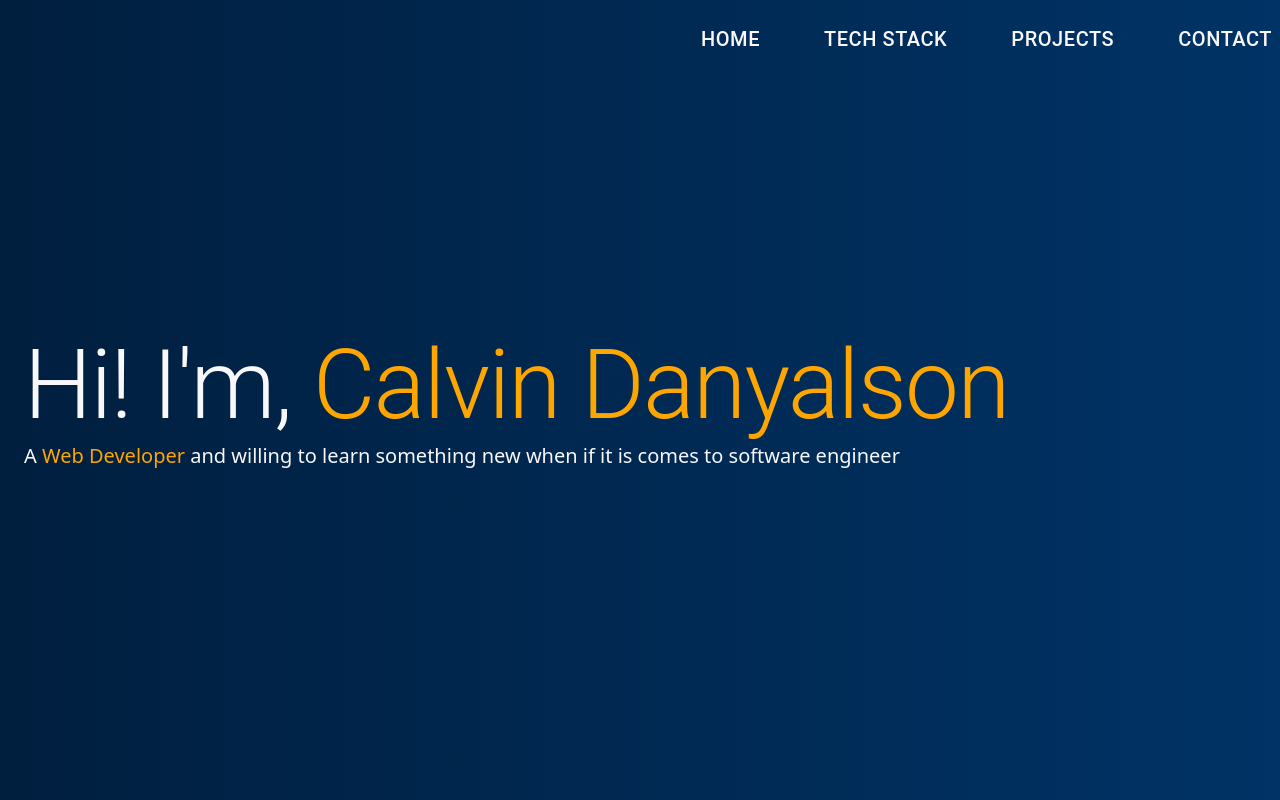
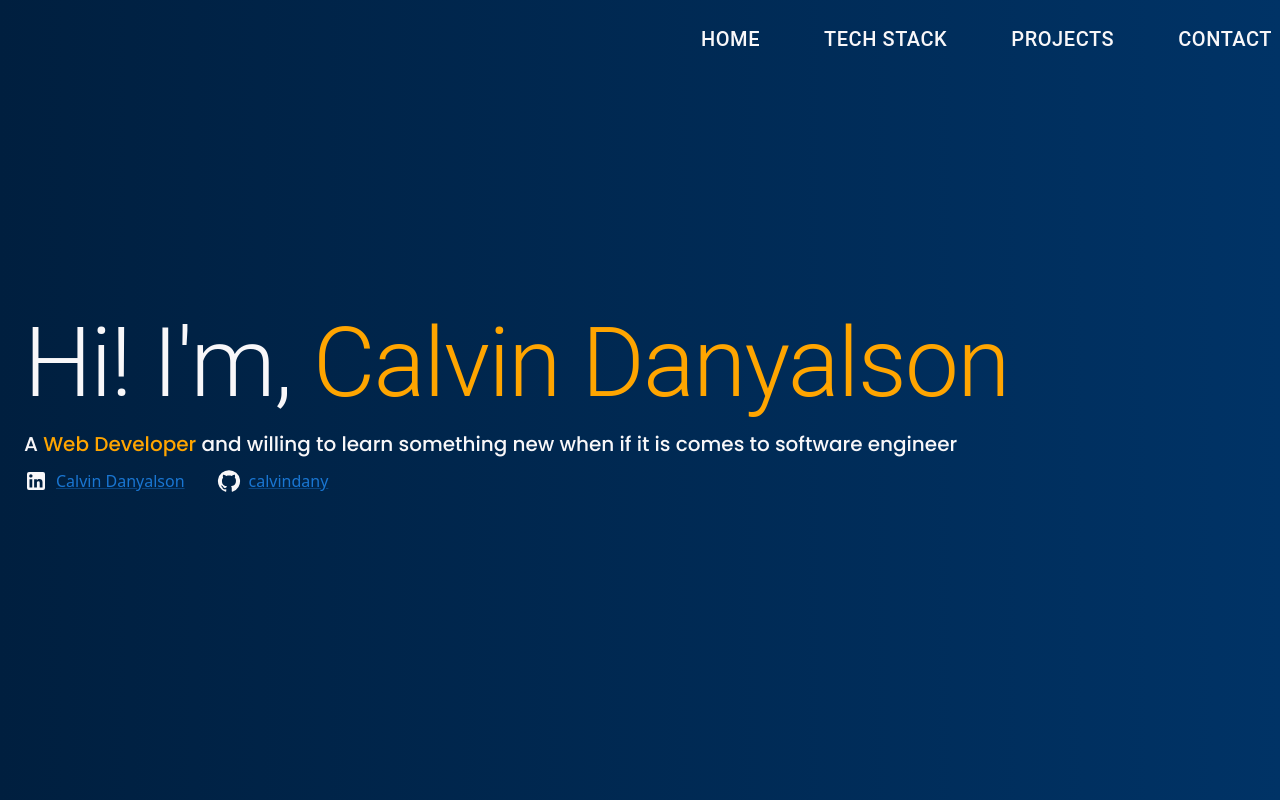
Before and after one commit to calvindany/portofolio-2024, a Next.js app: page /home in a window 1280 px wide. Built offline with nearby package versions, Linux system fonts and the light colour scheme.

Commit message:
added: linkedin and github navigation
Additional:
- added poppins fonts to hero section

```diff
--- a/src/app/home/_parts/hero.jsx
+++ b/src/app/home/_parts/hero.jsx
@@ -1,22 +1,45 @@
 "use client";
 
-import { Box, Typography } from "@mui/material";
-import { ChakraPetch } from "@/components/Fonts";
+import { Box, Typography, Link } from "@mui/material";
+import LinkedInIcon from "@mui/icons-material/LinkedIn";
+import GitHub from "@mui/icons-material/GitHub";
+
+import { ChakraPetch, Poppins } from "@/components/Fonts";
 
 const Hero = () => {
   return (
     <>
-      <Box className="flex flex-col justify-center h-[100vh]">
+      <Box className="flex flex-col gap-[10px] justify-center h-[100vh]">
         <Typography
           variant="h1"
           className={`${ChakraPetch.ChakraPetchBold.className} text-large text-default`}
         >
           Hi! I'm, <span className="text-highlight">Calvin Danyalson</span>
         </Typography>
-        <Typography variant="p" className="text-medium text-default">
+
+        <Typography
+          variant="p"
+          className={`${Poppins.PoppinsMedium.className} text-medium text-default`}
+        >
           A <span className="text-highlight">Web Developer</span> and willing to
           learn something new when if it is comes to software engineer
         </Typography>
+
+        <Box className="flex gap-8">
+          <Link
+            href="https://www.linkedin.com/in/calvin-danyalson-a87295234/"
+            className={`${Poppins.PoppinsMedium.className} text-default flex items-center gap-2`}
+          >
+            <LinkedInIcon className="text-default" /> Calvin Danyalson
+          </Link>
+
+          <Link
+            href="https://github.com/calvindany"
+            className={`${Poppins.PoppinsMedium.className} text-default flex items-center gap-2`}
+          >
+            <GitHub className="text-default" /> calvindany
+          </Link>
+        </Box>
       </Box>
     </>
   );
--- a/src/components/Fonts/index.js
+++ b/src/components/Fonts/index.js
@@ -1 +1,2 @@
 export { default as ChakraPetch } from "@/components/Fonts/ChakraPetch";
+export { default as Poppins } from "@/components/Fonts/Poppins";
```
